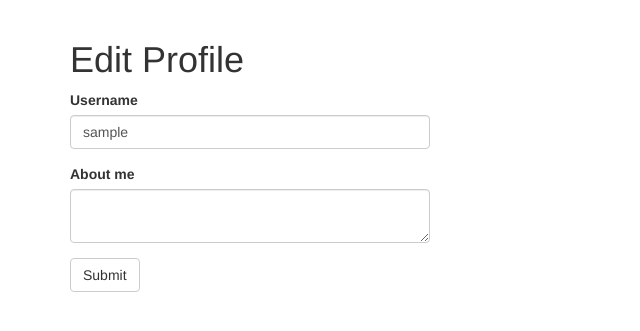
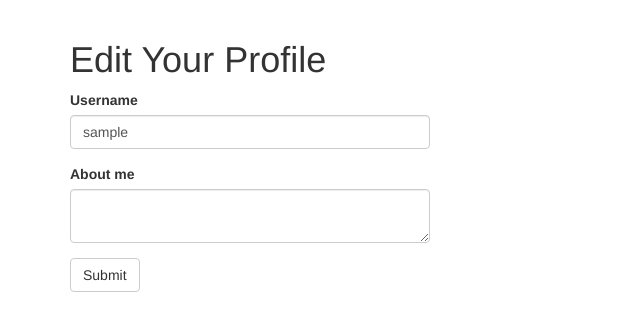
Before and after one commit to andresacg30/microblog-flask, a Flask app: page /edit_profile in a window 1280 px wide. Shown: the part 52-383 px from the top of the page, without its empty margins (0-640 px from the left). Run offline with Flask 3, Linux system fonts and the light colour scheme; the visitor is signed in with stand-in values (Sample User, id 1); data comes from the database, SQL or seed files in the repository; some libraries are stand-ins or nearby versions.

```diff
--- a/app/templates/edit_profile.html
+++ b/app/templates/edit_profile.html
@@ -2,7 +2,7 @@
 {% import 'bootstrap/wtf.html' as wtf %}
 
 {% block app_content %}
-    <h1>{{ _('Edit Profile') }}</h1>
+    <h1>{{ _('Edit Your Profile') }}</h1>
     <div class="row">
         <div class="col-md-4">
             {{ wtf.quick_form(form) }}
```
